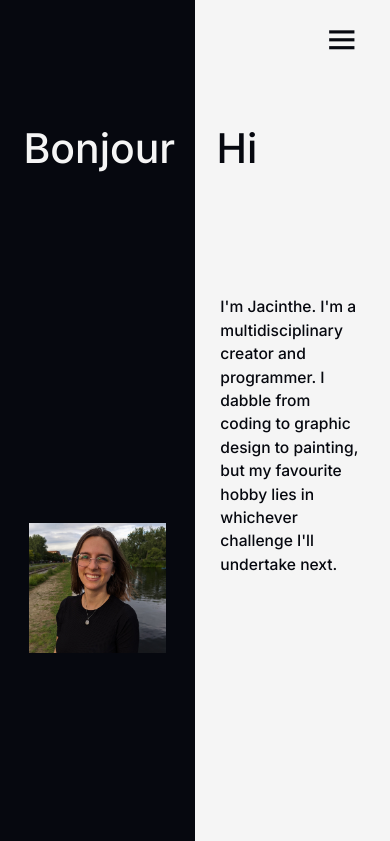
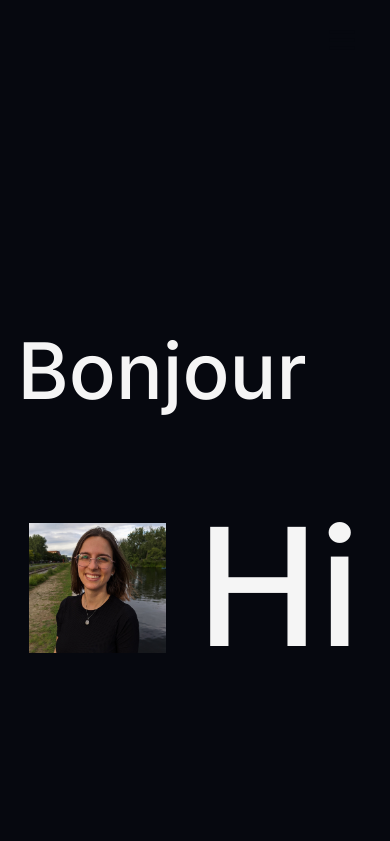
Before and after one commit to jabeaudry/portfolio, a website: page index.html in a window 390 px wide. Shown: the top 841 px of the page. Drawn offline with nearby package versions, Linux system fonts and the light colour scheme; a web font is replaced by a local one.

Commit message:
responsive update section 1

```diff
--- a/scss/main.scss
+++ b/scss/main.scss
@@ -209,7 +209,7 @@ section {
 //
 
 #section1 {
-  background-color: $main-black;
+  background-color: $main-white;
   width: 100vw;
   height: 100vh;
   z-index: 2;
@@ -322,20 +322,45 @@ section {
 //section 1 responsive
 @media (min-width: 200px) {
   .s1-intro-right {
-    top: 14vh;
-    font-size: 10.5vw;
+    top: 55vh;
+    font-size: 42vw;
+    left: 45%;
+    color: $main-white;
   }
   .s1-intro {
-    top: 14vh;
-    font-size: 10.5vw;
+    top: 37vh;
+    font-size: 20vw;
+    color: $main-white;
+    left: 5vw;
   }
   .s1-sub-intro {
     font-size: 4vw;
-    top: 35vh;
+    top: 105vh;
+    width: 80%;
+    left: 6vw;
   }
   .my-picture {
     top: 62vh;
     width: 35vw;
+  }
+  #section1 {
+    height: 150vh;
+    flex-direction: column;
+    scroll-snap-align: none;
+  }
+  .s1-p1 {
+    width: 100vw;
+    height: 100vh;
+    top: 0;
+    background-color: $main-black;
+    scroll-snap-align: start;
+  }
+  .s1-p2 {
+    width: 100vw;
+    height: 50vh;
+    top: 100vh;
+    left: 0;
+    scroll-snap-align: end;
   }
 }
 
```
Also changed, not shown: assets/css/main.css.
